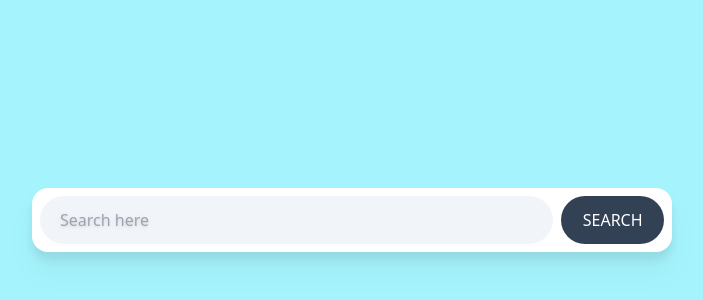
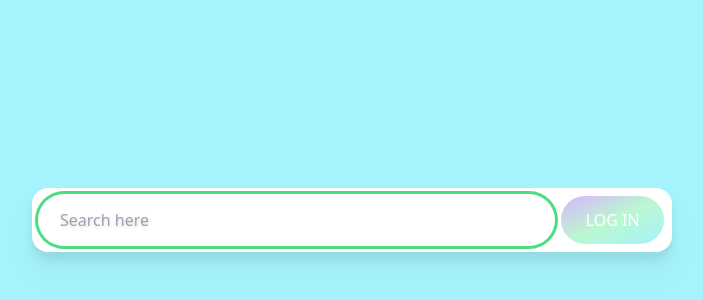
Before and after one commit to jdy8739/NEXT-14-Lecture, a Next.js app: page / in a window 1280 px wide. Shown: the part 180-480 px from the top of the page, without its empty margins (288-991 px from the left). Built offline with nearby package versions, Linux system fonts and the light colour scheme.

Commit message:
note: practice peer, valid, invalid

```diff
--- a/app/page.tsx
+++ b/app/page.tsx
@@ -27,28 +27,33 @@ export default function Home() {
         md:flex-row
         justify-between"
       >
-        <div className="md:w-10/12">
         <input
           placeholder="Search here"
+          type="email"
           className="
             w-full
+            md:w-10/12
             h-12
             px-5
-            bg-slate-100
+
             rounded-full
             outline-none
             ring
             ring-transparent
             ring-offset-2
-            focus:ring-orange-400
+            valid:ring-green-400
+            invalid:ring-red-400
             transition-shadow
-            placeholder:drop-shadow"
+            placeholder:drop-shadow
+            peer"
         />
+        <div className="hidden text-red-400 peer-invalid:block">
+          Email is required
         </div>
-        <div className="md:w-2/12 md:ml-2">
         <button
           className="
             w-full
+            md:w-2/12 md:ml-2
             h-10
             md:h-12
             rounded-full
@@ -56,14 +61,19 @@ export default function Home() {
             text-white
             uppercase
             transition-transform
+            peer-valid:bg-gradient-to-tl
+            from-cyan-200
+            via-green-200
+            to-purple-300
             active:scale-90
             focus:bg-opacity-30
             focus:scale-90
+            peer-invalid:bg-slate-200
+            peer-invalid:cursor-not-allowed
             font-medium"
         >
-            search
+          log in
         </button>
-        </div>
       </div>
     </main>
   );
```
Lines whose indentation alone changed are shown as unchanged.
